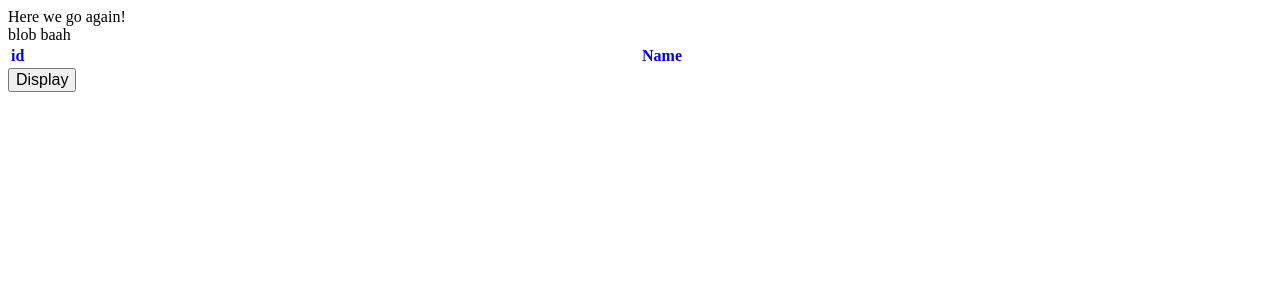
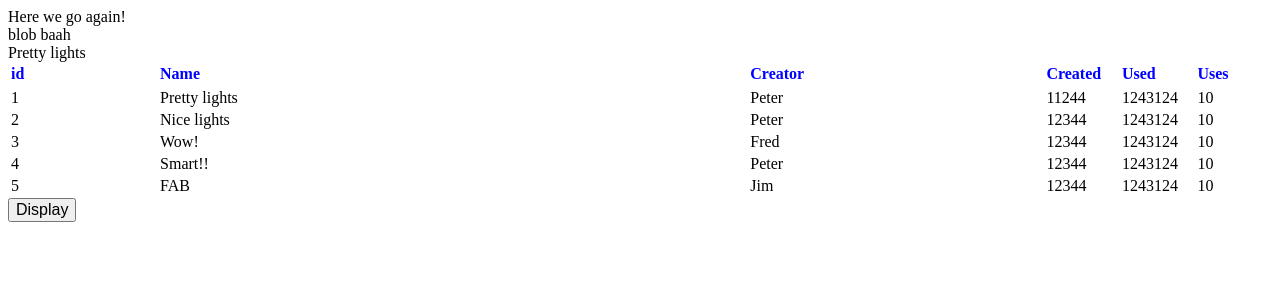
Before and after one commit to peterthevicar/STC-lights, a PHP site: page /ui.php in a window 1280 px wide. Shown: the top 300 px of the page. Run offline with PHP 8.4, Linux system fonts and the light colour scheme; data that the repository does not hold is empty.

Commit message:
Selected row adds new tr for buttons, deletes if table is sorted Fixed up json-history format

```diff
--- a/web-server/json-history.json
+++ b/web-server/json-history.json
@@ -1 +1 @@
-[{"dh":[1,"Pretty lights","Peter",[11244,1243124,10]]},"dp":{"gr":[[0x00ff00,0xffffff],1,2,0,0],"se":[2,2,5.0,2],"fa":[5.2,2,0,255],"sk":[10,8.3],"st":[4,0xffffff,1,3.5,1]}]
+[{"dh":[1,"Pretty lights","Peter",11244,1243124,10],"dp":{"gr":[[16777215,16777215],1,2,0,0],"se":[2,2,5.0,2],"fa":[5.2,2,0,255],"sk":[10,8.3],"st":[4,16777215,1,3.5,1]}},{"dh":[2,"Nice lights","Peter",12344,1243124,10],"dp":{"gr":[[16777215,16777215],1,2,0,0],"se":[2,2,5.0,2],"fa":[5.2,2,0,255],"sk":[10,8.3],"st":[4,16777215,1,3.5,1]}},{"dh":[3,"Wow!","Fred",12344,1243124,10],"dp":{"gr":[[16777215,16777215],1,2,0,0],"se":[2,2,5.0,2],"fa":[5.2,2,0,255],"sk":[10,8.3],"st":[4,16777215,1,3.5,1]}},{"dh":[4,"Smart!!","Peter",12344,1243124,10],"dp":{"gr":[[16777215,16777215],1,2,0,0],"se":[2,2,5.0,2],"fa":[5.2,2,0,255],"sk":[10,8.3],"st":[4,16777215,1,3.5,1]}},{"dh":[5,"FAB","Jim",12344,1243124,10],"dp":{"gr":[[16777215,16777215],1,2,0,0],"se":[2,2,5.0,2],"fa":[5.2,2,0,255],"sk":[10,8.3],"st":[4,16777215,1,3.5,1]}}]
--- a/web-server/ui.php
+++ b/web-server/ui.php
@@ -4,11 +4,10 @@
 //
 //::= <display details>*
 //<display details> ::= <display head> <display params>
-//  <display head> ::= <id> <name> <creator> <statistics>
-//    <id> ::= <int>
-//    <name> ::= <str>
-//    <creator> ::= <str>
-//    <statistics> ::= <creation date> <last used> <number of uses>
+//  <display head> ::= <id> <name> <creator> <created> <used> <uses>
+//    <id>, <uses> ::= <int>
+//    <name>, <creator> ::= <str>
+//    <created>, <used> ::= <timestamp>
 //  <display params> ::= <gradient> <segment> <fading> <sparkle> <spot>
 //    <gradient> ::= <colour list> <repeats> <blend> <bar on> <bar off>
 //  <segment> := <num segments> <motion> <duration> <reverse>
@@ -65,7 +64,7 @@ function select_input($select_label, $select_name, array $option) {
 </style>
 <script>
 // https://www.w3schools.com/howto/howto_js_sort_table.asp
-function sortTable(tid,n) {
+function sortTable(tid,n,n_headers) {
   var table, rows, switching, i, x, y, shouldSwitch, dir, switchcount = 0;
   table = document.getElementById(tid);
   switching = true;
@@ -78,8 +77,8 @@ function sortTable(tid,n) {
     switching = false;
     rows = table.rows;
     /* Loop through all table rows (except the
-    first, which contains table headers): */
-    for (i = 1; i < (rows.length - 1); i++) {
+    first n_headers, which contains table headers): */
+    for (i = n_headers; i < (rows.length - 1); i++) {
       // Start by saying there should be no switching:
       shouldSwitch = false;
       /* Get the two elements you want to compare,
@@ -119,29 +118,41 @@ function sortTable(tid,n) {
     }
   }
 }
+function unselRow() {
+	var cursel;
+	cursel = document.getElementById("curSel")
+	if (cursel) {
+		cursel.id="";
+		cursel.parentNode.removeChild(cursel.nextSibling);
+	}
+}
 function selRow(thisrow) {
 	var cursel;
 	// un-select current one
-	cursel = document.getElementById("curSel")
-	if (cursel) {
-		cursel.id="";
-		cursel.firstChild.removeChild(cursel.firstChild.lastChild);
-	}
+	unselRow();
 	// Select new one
 	thisrow.id="curSel";
-	var newdiv = document.createElement("div");
-	newdiv.display = "block";
+	var newtr = document.createElement("tr");
+	var newtd = document.createElement("td");
+	newtd.colSpan = 6;
 	var newbut = document.createElement("button");
 	newbut.innerText = "DISPLAY";
-	newdiv.appendChild(newbut);
+	newtd.appendChild(newbut);
 	newbut = document.createElement("button");
 	newbut.innerText = "EDIT";
 	//newbut.style="margin-left:1em";
-	newdiv.appendChild(newbut);
-	thisrow.firstChild.appendChild(newdiv);
+	newtd.appendChild(newbut);
+	newtr.appendChild(newtd);
+	thisrow.parentNode.insertBefore(newtr, thisrow.nextSibling);
+	//thisrow.firstChild.appendChild(newdiv);
 	// For double click to select, this works but needs onclick to be
 	// reset when id is reset above:
 	//thisrow.onclick=function secondClick(){doDisplay();};
+}
+function sortCol(n) {
+	//Need to remove selection as it adds a row we don't want to sort
+	unselRow();
+	sortTable('ta',n,0);
 }
 function doDisplay() {
 	var cursel;
@@ -157,20 +168,32 @@ function doDisplay() {
 		Here we go again!
 		<?php echo "<br>blob"; ?>
 		<?php echo "baah<br>";?>
-		<?php echo $vars["un"], $vars["tk"]; ?>
+		<?php echo $hist[0]["dh"][1]; ?>
 	</div>
 	<div>
 		<table class="header">
 			<tr>
 				<!--When a header is clicked, run the sortTable function, with a parameter,
 				0 for sorting by names, 1 for sorting by country: -->
-				<th onclick="sortTable('ta',0)" style="width:30%">id</th>
-				<th onclick="sortTable('ta',1)" style="width:30%">Name</th>
+				<th onclick="sortCol(0)" style="width:10%">id</th>
+				<th onclick="sortCol(1)" style="width:40%">Name</th>
+				<th onclick="sortCol(2)" style="width:20%">Creator</th>
+				<th onclick="sortCol(3)" style="width:5%">Created</th>
+				<th onclick="sortCol(4)" style="width:5%">Used</th>
+				<th onclick="sortCol(5)" style="width:5%">Uses</th>
 			</tr>
 		</table>
 		<table id="ta">
-			<?php foreach ($hist["dh"] as $entry) {
-				echo "<tr  onclick='selRow(this)'><td style='width:30%'>",$entry,"</td><td style='width:30%'>",$entry[1],"</td></tr>";
+			<?php foreach ($hist as $disp) {
+				$head = $disp["dh"];
+				echo "<tr onclick='selRow(this)'>";
+				echo   "<td style='width:10%'>",$head[0],"</td>\n";
+				echo   "<td style='width:40%'>",$head[1],"</td>\n";
+				echo   "<td style='width:20%'>",$head[2],"</td>\n";
+				echo   "<td style='width:5%'>",$head[3],"</td>\n";
+				echo   "<td style='width:5%'>",$head[4],"</td>\n";
+				echo   "<td style='width:5%'>",$head[5],"</td>\n";
+				echo "</tr>";
 			}
 			?>
 		</table>
```
